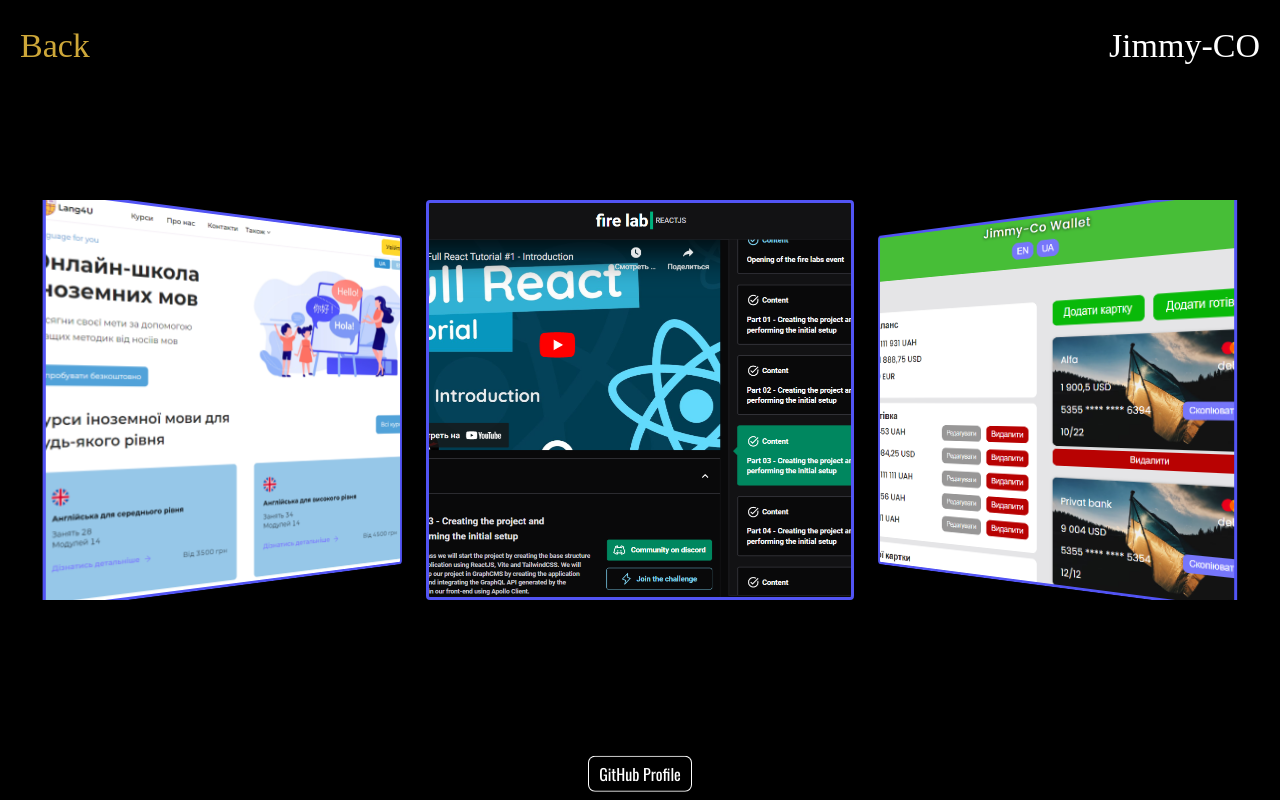
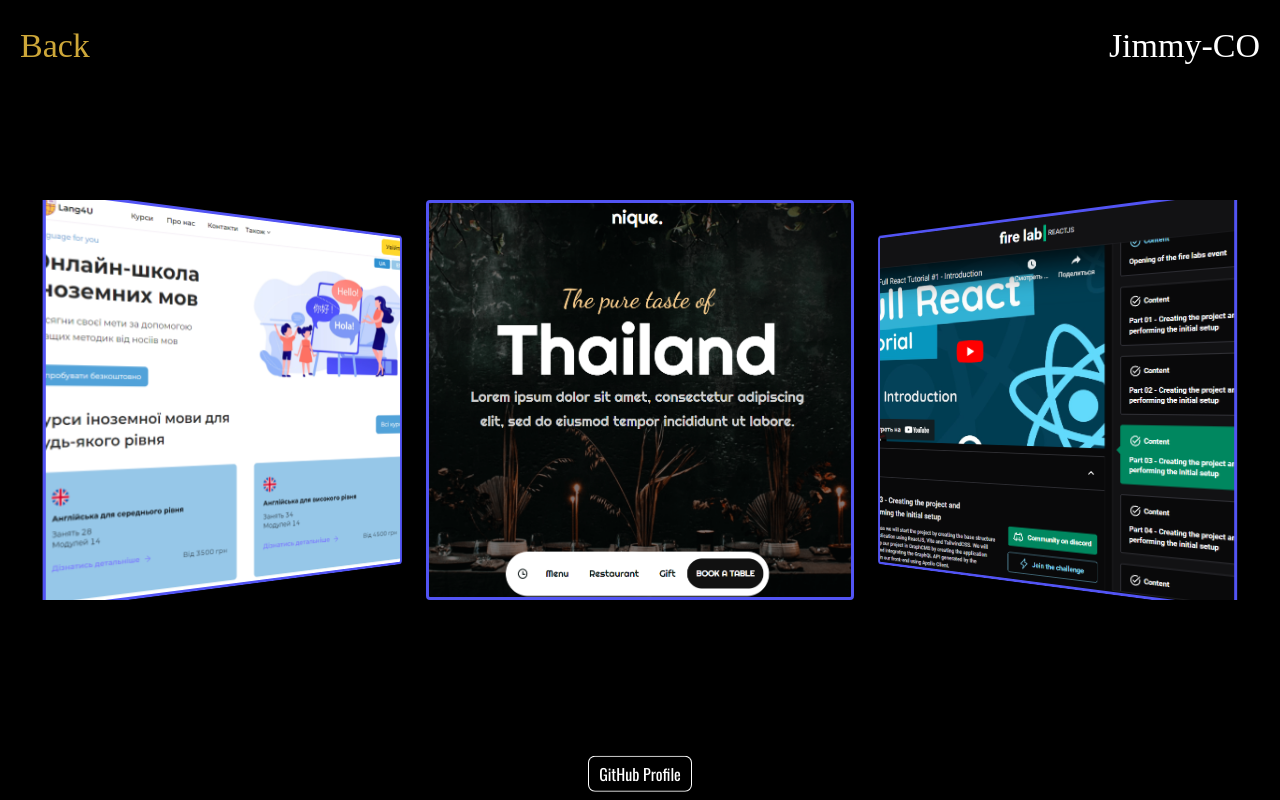
Before and after one commit to DmitryMass/Updated_Portfolio, a React (Vite) app: page /portfolio in a window 1280 px wide. Built offline with nearby package versions, Linux system fonts and the light colour scheme; a web font is replaced by a local one.

Commit message:
added restaurant project

```diff
--- a/package.json
+++ b/package.json
@@ -11,6 +11,7 @@
   "dependencies": {
     "@react-spring/parallax": "^9.6.1",
     "@react-spring/web": "^9.6.1",
+    "@splinetool/react-spline": "^2.2.5",
     "firebase": "^9.15.0",
     "react": "^18.2.0",
     "react-dom": "^18.2.0",
--- a/src/components/App.tsx
+++ b/src/components/App.tsx
@@ -3,11 +3,13 @@
 import Home from '@/pages/Home/Home';
 import CV from '@/pages/CV/CV';
 import Portfolio from '@/pages/Portfolio/Portfolio';
+// import Preview from './Preview/Preview';
 
 const App: FC = () => {
   return (
-    <div className='h-full w-full'>
+    <div className='h-full w-full relative'>
       <Routes>
+        {/* <Route path='/' element={<Preview />} /> */}
         <Route path='/' element={<Home />} />
         <Route path='/cv' element={<CV />} />
         <Route path='/portfolio' element={<Portfolio />} />
--- a/src/components/GalleryItem/galleryItem.scss
+++ b/src/components/GalleryItem/galleryItem.scss
@@ -66,3 +66,6 @@
 .reactQuiz {
   background-image: url('../../assets/images/react-quiz.png');
 }
+.restaurant {
+  background-image: url('../../assets/images/restaurant.png');
+}
--- /dev/null
+++ b/src/components/Preview/Preview.tsx
@@ -0,0 +1,24 @@
+import React, { FC, Suspense } from 'react';
+import Spline from '@splinetool/react-spline';
+import { Link } from 'react-router-dom';
+
+import './spline.scss';
+
+const SplineLazy = React.lazy(() => import('@splinetool/react-spline'));
+
+const Preview: FC = () => {
+  return (
+    <div className='relative w-full h-full bg-[#271F2E]'>
+      <Suspense
+        fallback={<div className='text-white absolute z-[600]'>Loading...</div>}
+      >
+        <SplineLazy
+          className='spline__media absolute z-[500] top-0 right-0 m-0'
+          scene='https://prod.spline.design/2I1PLDiUn3V2MGL7/scene.splinecode'
+        />
+      </Suspense>
+    </div>
+  );
+};
+
+export default Preview;
--- /dev/null
+++ b/src/components/Preview/spline.scss
@@ -0,0 +1,5 @@
+.spline__media {
+  @media screen and (max-width: 992px) {
+    transform: scale(0.5);
+  }
+}
--- a/src/components/constants/constants.ts
+++ b/src/components/constants/constants.ts
@@ -12,6 +12,14 @@
   },
   {
     id: 2,
+    photo: 'restaurant',
+    title: 'Restaurant',
+    description: 'Restaurant. React + Typescript / NodeJs Express Nodemailer',
+    projectLink: 'https://jimmy-nique-restaurant.netlify.app/',
+    githubLink: 'https://github.com/DmitryMass/Restaurant',
+  },
+  {
+    id: 3,
     photo: 'firelab',
     title: 'FireLab',
     description:
@@ -21,7 +29,7 @@
   },
 
   {
-    id: 3,
+    id: 4,
     photo: 'wallet',
     title: 'Wallet App',
     description: 'React / RTK(Query) / Webpack / PropTypes / MockApi etc',
@@ -29,7 +37,7 @@
     githubLink: 'https://github.com/DmitryMass/Wallet-App_ftech',
   },
   {
-    id: 4,
+    id: 5,
     photo: 'rnmTs',
     title: 'Rick and Morty (TS)',
     description: 'React + Typescript / Redux (Toolkit/Query) / RicknMorty Api',
@@ -37,7 +45,7 @@
     githubLink: 'https://github.com/DmitryMass/Rick_N_Morty_TS-version',
   },
   {
-    id: 5,
+    id: 6,
     photo: 'rnmJs',
     title: 'Rick and Morty',
     description: 'React / Redux (Thunk) / Webpack / RicknMorty Api',
@@ -45,7 +53,7 @@
     githubLink: 'https://github.com/DmitryMass/Rick_And_Morty_React-Redux',
   },
   {
-    id: 6,
+    id: 7,
     photo: 'honey',
     title: 'Honey Paradise',
     description: 'React / Redux / NodeJS(Express / MongoDB) etc',
@@ -53,7 +61,7 @@
     githubLink: 'https://github.com/DmitryMass/Honey-App-Client',
   },
   {
-    id: 7,
+    id: 8,
     photo: 'reactQuiz',
     title: 'React Quiz (тестовое)',
     description: 'React / Typescript / Tailwind',
```
Also changed, not shown: src/assets/images/restaurant.png (added), 1 other file (tests, documents, lock files or other folders).
